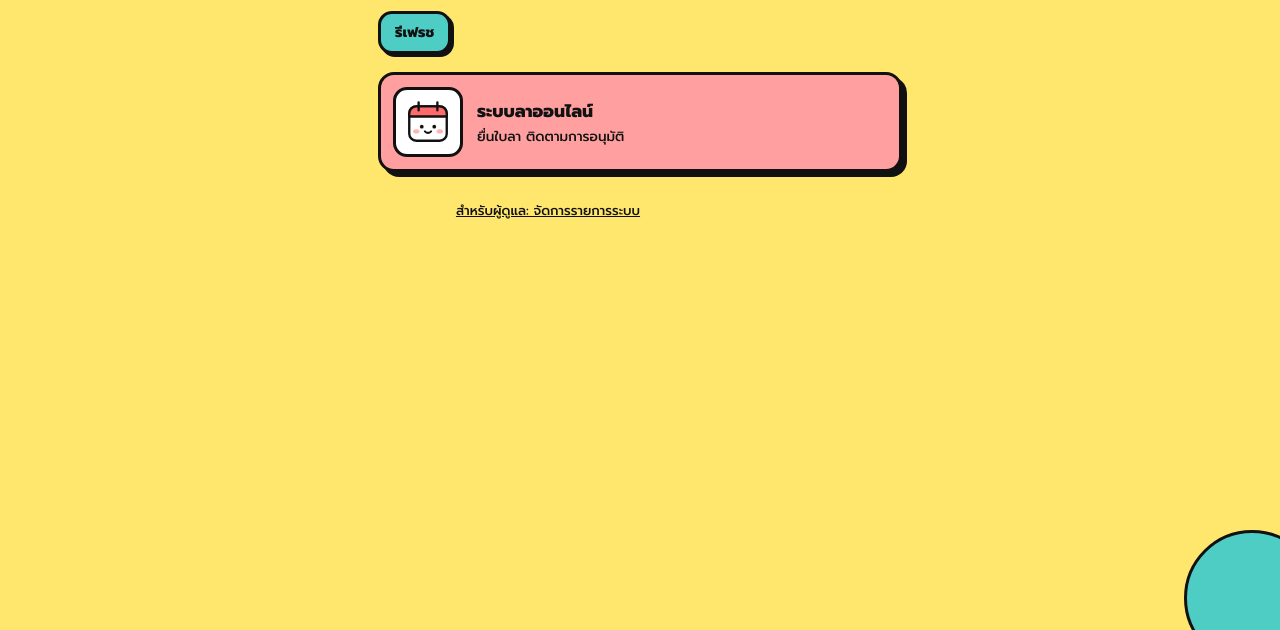
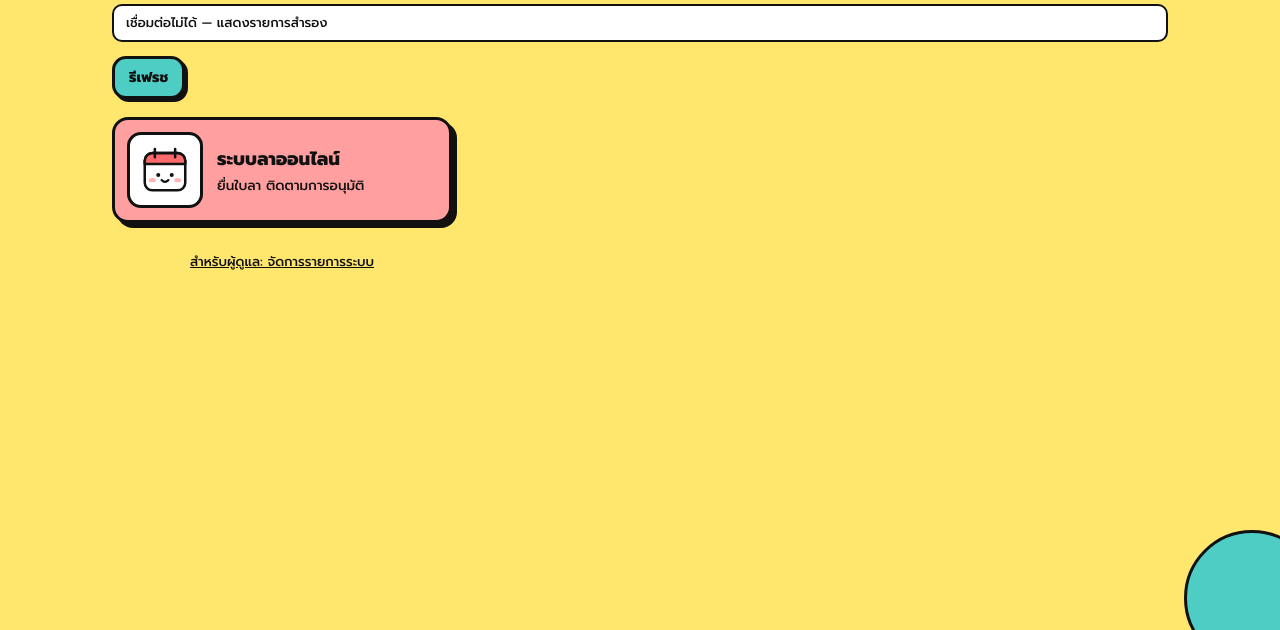
Before and after one commit to CodeHiveStudio/VJRAPPHUB, a plain HTML site: page hub/index.html in a window 1280 px wide. Shown: the part 170-800 px from the top of the page. Drawn offline with Linux system fonts and the light colour scheme; no server answers.

Commit message:
Update index.html

```diff
--- a/hub/index.html
+++ b/hub/index.html
@@ -19,15 +19,16 @@
 #app{position:fixed;inset:0;z-index:2;width:100%;height:100%;border:0;padding-top:env(safe-area-inset-top);background:#fff}
 code{background:#fff;border:2px solid #111;border-radius:6px;padding:0 6px}
 @media (prefers-reduced-motion:reduce){.gl,.bar i{animation:none}}
-.wrap{position:relative;z-index:1;max-width:560px;margin:0 auto;padding:calc(env(safe-area-inset-top) + 22px) 18px 56px}
+.wrap{position:relative;z-index:1;max-width:1120px;margin:0 auto;padding:calc(env(safe-area-inset-top) + 22px) 18px 56px}
 header{display:flex;align-items:center;gap:14px;margin-bottom:22px}header .gl{width:80px;flex:none;transform:rotate(-4deg);animation:none}header h1{display:inline-block;transform:rotate(-2deg);font-size:22px}header p{margin-top:10px;font-size:14px}
-.tools{display:flex;gap:10px;margin-bottom:18px}.tools input{flex:1;min-width:0;font:inherit;font-weight:500;padding:9px 14px;border:3px solid #111;border-radius:14px;background:#fff;color:#111}.tools button{padding:8px 14px;font-size:14px;box-shadow:3px 3px 0 #111}
-.grid{display:grid;gap:16px}.card{display:flex;align-items:center;gap:14px;padding:12px 16px 12px 12px;border:3px solid #111;border-radius:16px;box-shadow:5px 5px 0 #111;color:#111;text-decoration:none;background:var(--c)}
+.tools{display:flex;gap:10px;margin-bottom:18px;max-width:520px}.tools input{flex:1;min-width:0;font:inherit;font-weight:500;padding:9px 14px;border:3px solid #111;border-radius:14px;background:#fff;color:#111}.tools button{padding:8px 14px;font-size:14px;box-shadow:3px 3px 0 #111}
+.grid{display:grid;gap:18px;grid-template-columns:repeat(auto-fill,minmax(min(100%,320px),1fr))}.card{display:flex;align-items:center;gap:14px;padding:12px 16px 12px 12px;border:3px solid #111;border-radius:16px;box-shadow:5px 5px 0 #111;color:#111;text-decoration:none;background:var(--c)}
 .card:active{transform:translate(4px,4px);box-shadow:1px 1px 0 #111}.card .ic{width:70px;height:70px;flex:none;background:#fff;border:3px solid #111;border-radius:14px;display:grid;place-items:center;font-size:34px}.card .ic svg{width:50px;height:50px}.card h2{margin:0 0 3px;font-size:17px;font-weight:800}.card p{font-size:13.5px;line-height:1.45}
 .sk{height:94px;border:3px dashed #111;border-radius:16px;opacity:.35}.note{margin:0 0 14px;font-size:13px;font-weight:500;background:#fff;border:2px solid #111;border-radius:10px;padding:6px 12px;max-width:none}
 .foot{margin-top:28px;text-align:center;font-size:13px;font-weight:500}.foot a{color:#111}
 #viewer{position:fixed;inset:0;z-index:20;background:#fff}#vf{position:absolute;inset:0;width:100%;height:100%;border:0;padding-top:env(safe-area-inset-top)}
-#vbar{position:absolute;left:12px;bottom:calc(env(safe-area-inset-bottom) + 14px);z-index:2;display:flex;gap:8px}#vbar button{padding:8px 14px;font-size:14px;box-shadow:3px 3px 0 #111}</style></head><body><div class="wrap"><header><svg class="gl" viewBox="0 0 64 64" aria-hidden="true"><rect x="8" y="8" width="21" height="21" rx="7" fill="#ff6b6b" stroke="#111" stroke-width="3" stroke-linejoin="round" stroke-linecap="round"/><rect x="35" y="8" width="21" height="21" rx="7" fill="#4ecdc4" stroke="#111" stroke-width="3" stroke-linejoin="round" stroke-linecap="round"/><rect x="8" y="35" width="21" height="21" rx="7" fill="#b69cff" stroke="#111" stroke-width="3" stroke-linejoin="round" stroke-linecap="round"/><rect x="35" y="35" width="21" height="21" rx="7" fill="#fff" stroke="#111" stroke-width="3" stroke-linejoin="round" stroke-linecap="round"/><circle cx="41" cy="43" r="1.7" fill="#111"/><circle cx="50" cy="43" r="1.7" fill="#111"/><path d="M41 49q4.5 3.5 9 0" fill="none" stroke="#111" stroke-width="2" stroke-linecap="round"/></svg><div><h1 id="ttl">ศูนย์รวมระบบงาน</h1><p id="sub">ทางลัดไปยังระบบของหน่วยงานรังสีวิทยา</p></div></header>
+#vbar{position:absolute;left:12px;bottom:calc(env(safe-area-inset-bottom) + 14px);z-index:2;display:flex;gap:8px}#vbar button{padding:8px 14px;font-size:14px;box-shadow:3px 3px 0 #111}
+@media (min-width:720px){.wrap{padding-left:32px;padding-right:32px;padding-top:calc(env(safe-area-inset-top) + 36px)}header{margin-bottom:30px}header .gl{width:108px}header h1{font-size:30px}header p{font-size:16px}.card .ic{width:76px;height:76px}.card .ic svg{width:54px;height:54px}.card h2{font-size:18px}}</style></head><body><div class="wrap"><header><svg class="gl" viewBox="0 0 64 64" aria-hidden="true"><rect x="8" y="8" width="21" height="21" rx="7" fill="#ff6b6b" stroke="#111" stroke-width="3" stroke-linejoin="round" stroke-linecap="round"/><rect x="35" y="8" width="21" height="21" rx="7" fill="#4ecdc4" stroke="#111" stroke-width="3" stroke-linejoin="round" stroke-linecap="round"/><rect x="8" y="35" width="21" height="21" rx="7" fill="#b69cff" stroke="#111" stroke-width="3" stroke-linejoin="round" stroke-linecap="round"/><rect x="35" y="35" width="21" height="21" rx="7" fill="#fff" stroke="#111" stroke-width="3" stroke-linejoin="round" stroke-linecap="round"/><circle cx="41" cy="43" r="1.7" fill="#111"/><circle cx="50" cy="43" r="1.7" fill="#111"/><path d="M41 49q4.5 3.5 9 0" fill="none" stroke="#111" stroke-width="2" stroke-linecap="round"/></svg><div><h1 id="ttl">ศูนย์รวมระบบงาน</h1><p id="sub">ทางลัดไปยังระบบของหน่วยงานรังสีวิทยา</p></div></header>
 <p class="note" id="note" hidden></p><div class="tools"><input id="q" type="search" placeholder="ค้นหาระบบ" aria-label="ค้นหาระบบ" hidden><button type="button" id="rf">รีเฟรช</button></div>
 <main class="grid" id="grid"></main><p class="foot"><a id="adm" href="#" target="_blank" rel="noopener" hidden>สำหรับผู้ดูแล: จัดการรายการระบบ</a></p></div>
 <div id="viewer" hidden><iframe id="vf" title="ระบบ" allow="clipboard-write"></iframe><div id="vbar"><button type="button" id="vback">‹ กลับหน้ารวม</button><button type="button" id="vopen">เปิดแท็บใหม่ ↗</button></div></div>
```
